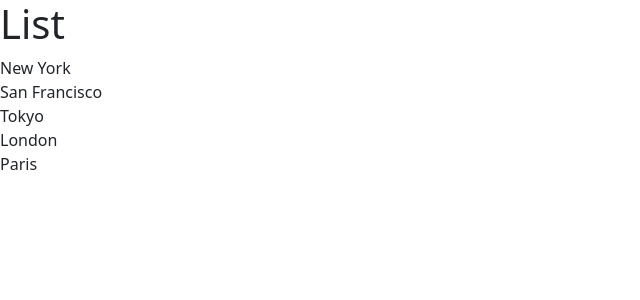
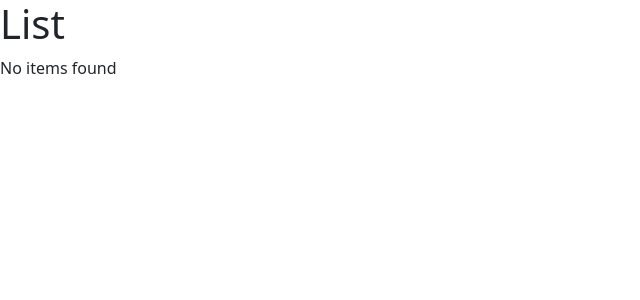
Before and after one commit to Chopgi/react-app, a React (Vite) app: page / in a window 1280 px wide. Shown: the top 300 px of the page, without its empty margins (0-640 px from the left). Built offline with nearby package versions, Linux system fonts and the light colour scheme.

Commit message:
Refactor ListGroup component to initialize items as an empty array and display a message when no items are found

```diff
--- a/src/components/ListGroup.tsx
+++ b/src/components/ListGroup.tsx
@@ -1,16 +1,18 @@
-import { Fragment } from "react";
 function ListGroup() {
-  const items = ["New York", "San Francisco", "Tokyo", "London", "Paris"];
+  let items = ["New York", "San Francisco", "Tokyo", "London", "Paris"];
+  items = [];
+  const message = items.length === 0 ? <p>No items found</p> : null;
 
   return (
-    <Fragment>
+    <>
       <h1>List</h1>
+      {message}
       <ul className="list-group">
         {items.map((item) => (
           <li key={item}>{item}</li>
         ))}
       </ul>
-    </Fragment>
+    </>
   );
 }
 export default ListGroup;
```
